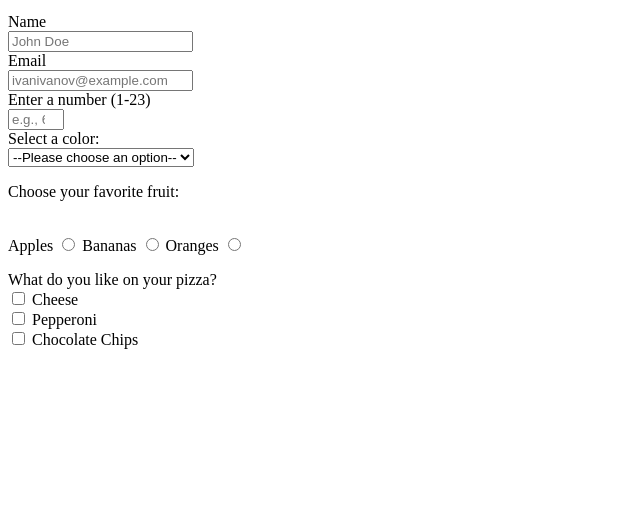
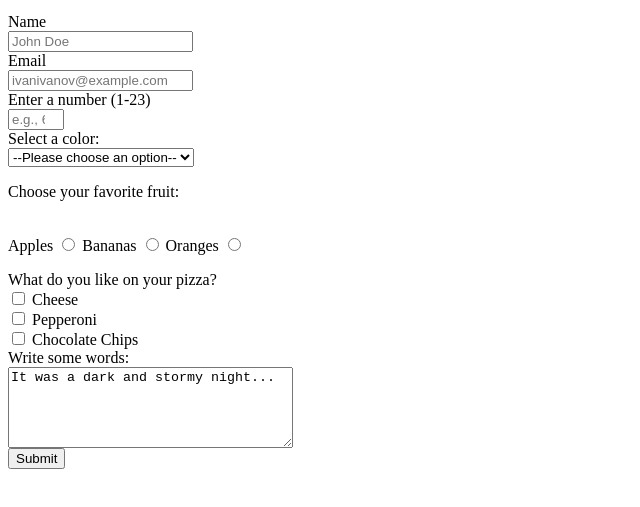
Before and after one commit to ctauchen/FCC-WebDev-2, a plain HTML site: page index.html in a window 1280 px wide. Shown: the part 87-594 px from the top of the page, without its empty margins (0-640 px from the left). Drawn offline with Linux system fonts and the light colour scheme.

Commit message:
Added textarea and submit, fixes #19 fixes #20

```diff
--- a/index.html
+++ b/index.html
@@ -45,6 +45,13 @@
 
     <input type="checkbox" name="pizza-toppings" value="chocolate-chips" id="pizza-toppings-chocolate-chips">
     <label for="pizza-toppings-chocolate-chips">Chocolate Chips</label><br>
+
+    <label for="story">Write some words:</label><br>
+
+    <textarea id="story" rows="5" cols="33">It was a dark and stormy night...</textarea><br>
+
+    <button type="submit" id="submit">Submit</button>
+
 </form>
 
 
--- a/style.css
+++ b/style.css
@@ -43,3 +43,5 @@ p {
 #pizza-toppings-pepperoni
 
 #pizza-toppings-chocolate-chips
+
+#submit
```
